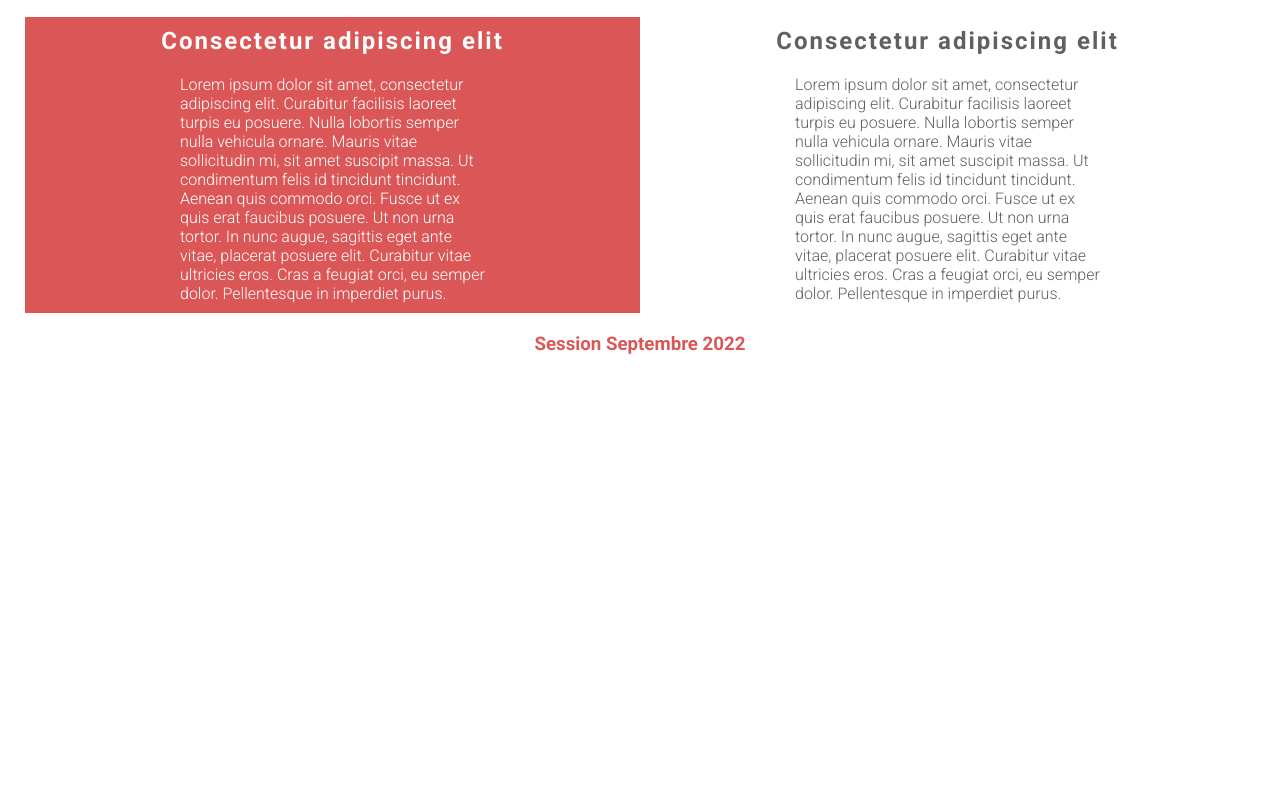
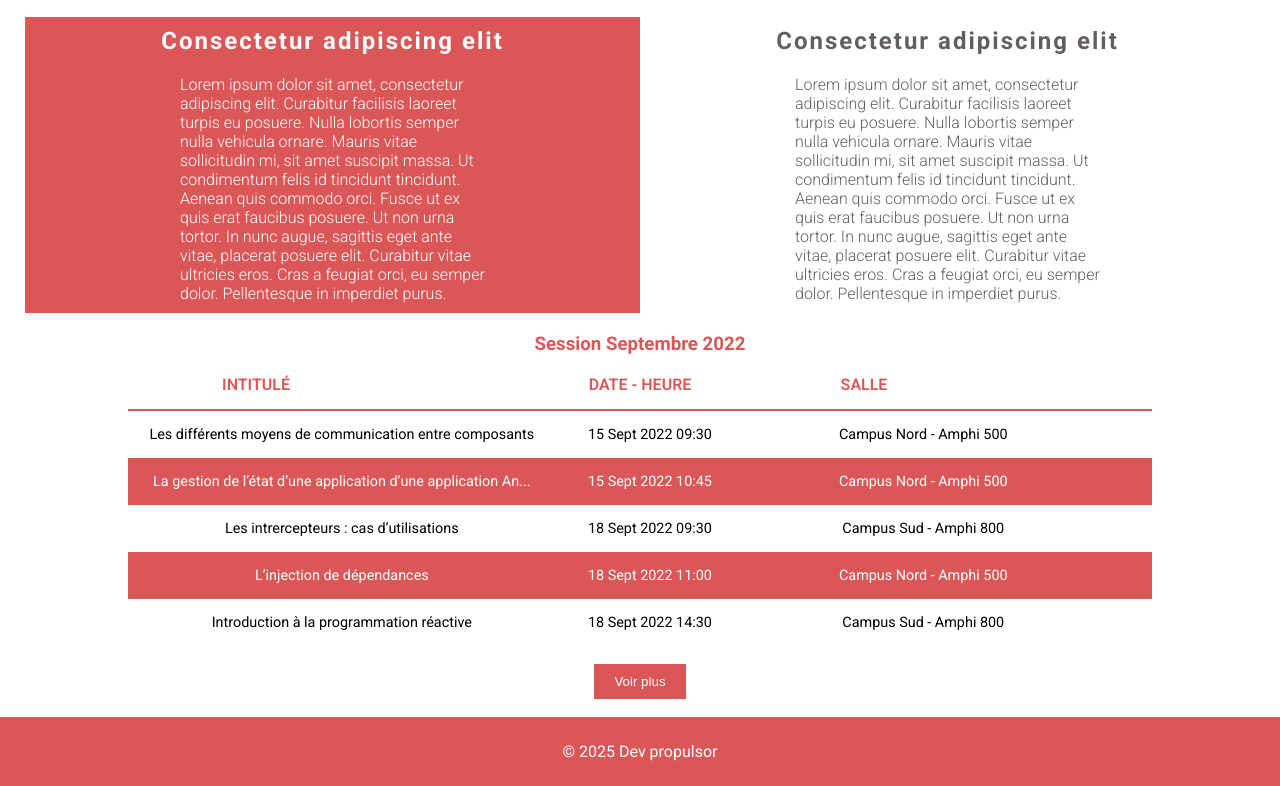
Before and after one commit to TheGitMau/TheGitMau.for-fun.io, a plain HTML site: page index.html in a window 1280 px wide. Shown: the part 641-1427 px from the top of the page. Before the commit the page ends 1016 px from the top, so only its background shows below. Drawn offline with Linux system fonts and the light colour scheme; a web font is replaced by a local one.

Commit message:
Projet en cours

```diff
--- a/index.html
+++ b/index.html
@@ -99,9 +99,44 @@
         </div>
       </div>
       <div class="section-3"><h3>Session Septembre 2022</h3></div>
-      <div class="section-4"></div>
+      <div class="section-4">
+        <div class="section-4-1">
+          <p class="i">Intitulé</p>
+          <p class="ii">Date - heure</p>
+          <p class="iii">Salle</p>
+        </div>
+        <div class="section-4-1-1"></div>
+        <div class="section-4-2">
+          <p>Les différents moyens de communication entre composants</p>
+          <p>15 Sept 2022 09:30</p>
+          <p>Campus Nord - Amphi 500</p>
+        </div>
+        <div class="section-4-3">
+          <p>La gestion de l’état d’une application d’une application An...</p>
+          <p>15 Sept 2022 10:45</p>
+          <p>Campus Nord - Amphi 500</p>
+        </div>
+        <div class="section-4-4">
+          <p>Les intrercepteurs : cas d’utilisations</p>
+          <p>18 Sept 2022 09:30</p>
+          <p>Campus Sud - Amphi 800</p>
+        </div>
+        <div class="section-4-5">
+          <p>L’injection de dépendances</p>
+          <p>18 Sept 2022 11:00</p>
+          <p>Campus Nord - Amphi 500</p>
+        </div>
+        <div class="section-4-6">
+          <p>Introduction à la programmation réactive</p>
+          <p>18 Sept 2022 14:30</p>
+          <p>Campus Sud - Amphi 800</p>
+        </div>
+      </div>
+      <button>Voir plus</button>
     </main>
-    <footer></footer>
+    <footer>
+      <p>© 2025 Dev propulsor</p>
+    </footer>
     <script src="./script.js"></script>
   </body>
 </html>
--- a/style.css
+++ b/style.css
@@ -5,6 +5,8 @@
   --color1: #db5757;
   --color2: #ffffff;
   --color3: #645f5f;
+  --color4: #000000;
+  --color5: #eb2121;
 }
 
 * {
@@ -196,3 +198,141 @@ nav h2 {
   color: var(--color1);
   padding: 0 20px 20px 20px;
 }
+
+* .section-4-1 {
+  display: grid;
+  grid-template-columns: 40% 20% 15%;
+  place-items: center;
+}
+
+.section-4-1 p {
+  font-family: "Roboto", sans-serif;
+  font-weight: 600;
+  font-style: semibold;
+  font-size: ;
+  color: var(--color1);
+  text-transform: uppercase;
+}
+
+.section-4-1-1 {
+  border: 0.1px solid var(--color1);
+  width: 80%;
+  margin-top: 15px;
+  margin: 15px auto 0 auto;
+}
+
+.section-4-2 {
+  display: grid;
+  grid-template-columns: 40% 22% 33%;
+  place-items: center;
+  padding: 15px;
+  width: 80%;
+  margin: 0 auto;
+}
+
+.section-4-2 p {
+  font-family: "Roboto", sans-serif;
+  font-weight: 400;
+  font-size: 0.9rem;
+  font-style: regular;
+  color: var(--color4);
+}
+
+.section-4-3 {
+  display: grid;
+  grid-template-columns: 40% 22% 33%;
+  place-items: center;
+  padding: 15px;
+  width: 80%;
+  margin: 0 auto;
+  background-color: var(--color1);
+}
+
+.section-4-3 p {
+  font-family: "Roboto", sans-serif;
+  font-weight: 400;
+  font-size: 0.9rem;
+  font-style: regular;
+  color: var(--color2);
+}
+
+.section-4-4 {
+  display: grid;
+  grid-template-columns: 40% 22% 33%;
+  place-items: center;
+  padding: 15px;
+  width: 80%;
+  margin: 0 auto;
+}
+
+.section-4-4 p {
+  font-family: "Roboto", sans-serif;
+  font-weight: 400;
+  font-size: 0.9rem;
+  font-style: regular;
+  color: var(--color4);
+}
+
+.section-4-5 {
+  display: grid;
+  grid-template-columns: 40% 22% 33%;
+  place-items: center;
+  padding: 15px;
+  width: 80%;
+  margin: 0 auto;
+  background-color: var(--color1);
+}
+
+.section-4-5 p {
+  font-family: "Roboto", sans-serif;
+  font-weight: 400;
+  font-size: 0.9rem;
+  font-style: regular;
+  color: var(--color2);
+}
+
+.section-4-6 {
+  display: grid;
+  grid-template-columns: 40% 22% 33%;
+  place-items: center;
+  padding: 15px;
+  width: 80%;
+  margin: 0 auto;
+}
+
+.section-4-6 p {
+  font-family: "Roboto", sans-serif;
+  font-weight: 400;
+  font-size: 0.9rem;
+  font-style: regular;
+  color: var(--color4);
+}
+
+button {
+  padding: 10px 20px;
+  border: none;
+  display: block;
+  margin: 18px auto 18px auto;
+  background-color: var(--color1);
+  color: var(--color2);
+  cursor: pointer;
+  transition: 0.5s ease-in-out;
+}
+
+button:hover {
+  background-color: var(--color5);
+}
+
+footer {
+  background-color: var(--color1);
+  padding: 25px;
+}
+
+footer p {
+  text-align: center;
+  font-family: "Roboto", sans-serif;
+  font-weight: 400;
+  font-size: ;
+  font-style: regular;
+  color: var(--color2);
+}
```
